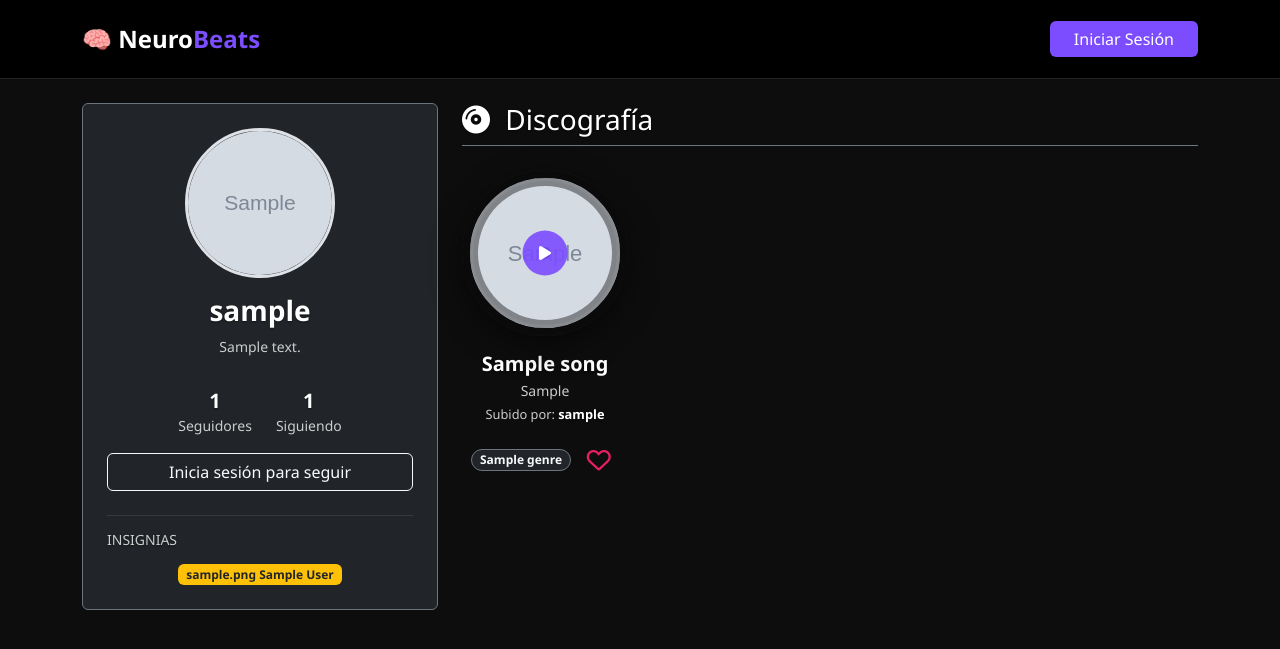
After one commit to TobbenTT/NeuroBeats, a Django app: a page that uses templates/base.html in a window 1280 px wide. The commit adds this page. Shown: the top 649 px of the page. Run offline with Django 5.2, Linux system fonts and the light colour scheme; tables that the repository leaves empty hold one stand-in row (values such as "Sample post"); grey boxes marked "Sample" are stand-in pictures.

Commit message:
Mejoras de Badged

```diff
--- a/config/urls.py
+++ b/config/urls.py
@@ -22,7 +22,7 @@ from django.contrib.auth import views as auth_views
 
 # Importamos vistas de Musica y Usuarios
 from music.views import home, upload_song, rate_song, delete_song, toggle_favorite
-from users.views import profile, edit_profile, create_user_fast, sign_out
+from users.views import profile, edit_profile, create_user_fast, sign_out, public_profile, toggle_follow
 
 
 urlpatterns = [
@@ -49,6 +49,12 @@ urlpatterns = [
 
     # 2. Logout (Usamos nuestra función personalizada)
     path('logout/', sign_out, name='logout'),
+
+    # Ruta para ver perfiles ajenos (ej: /u/anita_pop/)
+    path('u/<str:username>/', public_profile, name='public_profile'),
+
+    # Ruta invisible para el botón seguir
+    path('follow/<int:user_id>/', toggle_follow, name='toggle_follow'),
 ]
 
 
--- a/templates/base.html
+++ b/templates/base.html
@@ -60,6 +60,28 @@
         background-color: #333;
         color: #fff;
     }
+
+    /* --- ARREGLO DEL BOTÓN DE LIKE --- */
+    .btn-favorite {
+        width: 40px;           /* Ancho fijo */
+        height: 40px;          /* Alto fijo */
+        padding: 0;            /* Sin relleno interno */
+        display: flex;         /* Para centrar el icono */
+        align-items: center;   /* Centrado vertical */
+        justify-content: center; /* Centrado horizontal */
+        transition: transform 0.2s ease; /* Un pequeño efecto al hacer clic */
+        border: none !important; /* Asegurar que no tenga borde */
+    }
+
+    .btn-favorite:active {
+        transform: scale(0.9); /* Efecto de "pulsar" al hacer clic */
+    }
+
+    /* Asegurar que el icono tenga el tamaño correcto y no se mueva */
+    .btn-favorite i {
+        font-size: 1.5rem; /* Tamaño fijo para el icono (equivale a fa-lg más o menos) */
+        line-height: 1;
+    }
 </style>
 </head>
 <body>
@@ -89,7 +111,7 @@
                         </ul>
                     </div>
                 {% else %}
-                    <a href="/admin/login/" class="btn btn-neuro px-4">Iniciar Sesión</a>
+                    <a href="{% url 'login' %}" class="btn btn-neuro px-4">Iniciar Sesión</a>
                 {% endif %}
             </div>
         </div>
--- a/templates/partials/song_card.html
+++ b/templates/partials/song_card.html
@@ -3,10 +3,13 @@
 
         <div class="record-player-container mb-3">
             <div class="record" id="record-{{ song.id }}" style="background-image: url('{{ song.cover_image.url }}');"></div>
+
             <div class="center-hole"></div>
+
             <button class="play-btn-center" data-song-id="{{ song.id }}">
                 <i class="fas fa-play"></i>
             </button>
+
             <audio id="audio-{{ song.id }}" preload="none">
                 <source src="{{ song.audio_file.url }}" type="audio/mpeg">
             </audio>
@@ -14,12 +17,22 @@
 
         <div class="text-center w-100 px-2">
             <h5 class="fw-bold text-truncate mb-1" title="{{ song.title }}">{{ song.title }}</h5>
-            <p class="text-secondary small mb-2">{{ song.artist }}</p>
+
+            <p class="text-secondary small mb-1">{{ song.artist }}</p>
+
+            <p class="text-muted small mb-3" style="font-size: 0.8rem;">
+                Subido por:
+                <a href="{% url 'public_profile' song.uploader.username %}" class="text-decoration-none text-info fw-bold hover-link">
+                    {{ song.uploader.username }}
+                </a>
+            </p>
 
             <div class="d-flex justify-content-center gap-2 align-items-center">
-                <span class="badge bg-dark border border-secondary rounded-pill">{{ song.genre.name }}</span>
+                <span class="badge bg-dark border border-secondary rounded-pill text-light">
+                    {{ song.genre.name }}
+                </span>
 
-                <button class="btn btn-sm rounded-circle btn-favorite p-0" data-id="{{ song.id }}" style="border: none;">
+                <button class="btn btn-sm rounded-circle btn-favorite p-0 border-0" data-id="{{ song.id }}">
                     {% if song.id in liked_songs_ids %}
                         <i class="fas fa-heart fa-lg" style="color: #e91e63;"></i>
                     {% else %}
--- /dev/null
+++ b/templates/public_profile.html
@@ -0,0 +1,183 @@
+{% extends 'base.html' %}
+
+{% block content %}
+<style>
+    .record-player-container {
+        position: relative;
+        width: 100%;
+        padding-top: 100%;
+        border-radius: 50%;
+        overflow: hidden;
+        box-shadow: 0 10px 30px rgba(0, 0, 0, 0.5);
+        background-color: #1a1a1a;
+    }
+    .record {
+        position: absolute; top: 0; left: 0; width: 100%; height: 100%;
+        background-size: cover; background-position: center;
+        border-radius: 50%; border: 8px solid #0a0a0a;
+        box-shadow: inset 0 0 0 3px rgba(255,255,255,0.05), inset 0 0 0 8px rgba(0,0,0,0.4);
+        transition: transform 0.5s ease-out;
+    }
+    @keyframes spin { from { transform: rotate(0deg); } to { transform: rotate(360deg); } }
+    .record.spinning { animation: spin 5s linear infinite; }
+
+    .play-btn-center {
+        position: absolute; top: 50%; left: 50%;
+        transform: translate(-50%, -50%);
+        width: 45px; height: 45px;
+        background-color: rgba(124, 77, 255, 0.9);
+        border-radius: 50%; border: none; color: white;
+        display: flex; align-items: center; justify-content: center;
+        cursor: pointer; z-index: 10; transition: all 0.2s;
+    }
+    .play-btn-center:hover { transform: translate(-50%, -50%) scale(1.1); background-color: #7c4dff; }
+    .center-hole {
+        position: absolute; top: 50%; left: 50%; transform: translate(-50%, -50%);
+        width: 12px; height: 12px; background-color: #0a0a0a; border-radius: 50%; z-index: 5;
+    }
+</style>
+
+<div class="row">
+    <div class="col-md-4 mb-4">
+        <div class="card text-center p-4 bg-dark border-secondary position-sticky" style="top: 20px;">
+            <div class="mb-3 position-relative d-inline-block">
+                <img src="{{ profile_user.profile.avatar.url }}" class="rounded-circle border border-3 border-neuro" width="150" height="150" style="object-fit: cover; border-color: #7c4dff;">
+            </div>
+
+            <h3 class="fw-bold text-white">{{ profile_user.username }}</h3>
+            <p class="text-secondary small">{{ profile_user.profile.bio|default:"Amante de la música." }}</p>
+
+            <div class="d-flex justify-content-center gap-4 my-3 text-white">
+                <div class="text-center">
+                    <h5 class="mb-0 fw-bold" id="followers-count">{{ profile_user.profile.followed_by.count }}</h5>
+                    <small class="text-muted">Seguidores</small>
+                </div>
+                <div class="text-center">
+                    <h5 class="mb-0 fw-bold">{{ profile_user.profile.follows.count }}</h5>
+                    <small class="text-muted">Siguiendo</small>
+                </div>
+            </div>
+
+            {% if user.is_authenticated %}
+                <button id="btn-follow"
+                        class="btn w-100 fw-bold {% if is_following %}btn-outline-secondary{% else %}btn-neuro{% endif %}"
+                        data-id="{{ profile_user.id }}">
+                    {% if is_following %}Dejar de Seguir{% else %}Seguir{% endif %}
+                </button>
+            {% else %}
+                <a href="{% url 'login' %}" class="btn btn-outline-light w-100">Inicia sesión para seguir</a>
+            {% endif %}
+
+            <hr class="border-secondary mt-4">
+
+            <h6 class="text-start mb-3 text-uppercase text-muted small">Insignias</h6>
+            <div class="d-flex flex-wrap gap-2 justify-content-center">
+                {% for badge in profile_user.profile.badges.all %}
+                    <span class="badge bg-warning text-dark">
+                        {{ badge.icon_name }} {{ badge.name }}
+                    </span>
+                {% empty %}
+                    <small class="text-muted fst-italic">Sin insignias aún.</small>
+                {% endfor %}
+            </div>
+        </div>
+    </div>
+
+    <div class="col-md-8">
+        <h3 class="mb-4 border-bottom pb-2 border-secondary text-white">
+            <i class="fas fa-compact-disc me-2"></i> Discografía
+        </h3>
+
+        <div class="row">
+            {% for song in songs %}
+                {% include 'partials/song_card.html' %}
+            {% empty %}
+                <div class="col-12 alert alert-dark text-center">
+                    Este usuario aún no ha subido música.
+                </div>
+            {% endfor %}
+        </div>
+    </div>
+</div>
+
+<script>
+    document.addEventListener('DOMContentLoaded', function() {
+        // 1. Lógica de Seguir
+        const btnFollow = document.getElementById('btn-follow');
+        const counter = document.getElementById('followers-count');
+
+        if(btnFollow){
+            btnFollow.addEventListener('click', function() {
+                const userId = this.dataset.id;
+                fetch(`/follow/${userId}/`)
+                .then(r => r.json())
+                .then(data => {
+                    if(data.following) {
+                        this.textContent = "Dejar de Seguir";
+                        this.classList.remove('btn-neuro');
+                        this.classList.add('btn-outline-secondary');
+                    } else {
+                        this.textContent = "Seguir";
+                        this.classList.remove('btn-outline-secondary');
+                        this.classList.add('btn-neuro');
+                    }
+                    counter.textContent = data.followers_count;
+                });
+            });
+        }
+
+        // 2. Lógica del Reproductor (La que faltaba)
+        const playButtons = document.querySelectorAll('.play-btn-center');
+        let currentlyPlayingAudio = null;
+        let currentlySpinningRecord = null;
+        let currentPlayBtn = null;
+
+        playButtons.forEach(btn => {
+            btn.addEventListener('click', function() {
+                const songId = this.dataset.songId;
+                const audio = document.getElementById(`audio-${songId}`);
+                const record = document.getElementById(`record-${songId}`);
+                const icon = this.querySelector('i');
+
+                if (currentlyPlayingAudio && currentlyPlayingAudio !== audio) {
+                    currentlyPlayingAudio.pause();
+                    currentlySpinningRecord.classList.remove('spinning');
+                    currentPlayBtn.querySelector('i').classList.remove('fa-pause');
+                    currentPlayBtn.querySelector('i').classList.add('fa-play');
+                }
+
+                if (audio.paused) {
+                    audio.play();
+                    record.classList.add('spinning');
+                    icon.classList.remove('fa-play').add('fa-pause');
+                    currentlyPlayingAudio = audio;
+                    currentlySpinningRecord = record;
+                    currentPlayBtn = this;
+                } else {
+                    audio.pause();
+                    record.classList.remove('spinning');
+                    icon.classList.remove('fa-pause').add('fa-play');
+                    currentlyPlayingAudio = null;
+                }
+                audio.onended = () => {
+                    record.classList.remove('spinning');
+                    icon.classList.remove('fa-pause').add('fa-play');
+                    currentlyPlayingAudio = null;
+                };
+            });
+        });
+
+        // 3. Lógica de Likes
+        const favButtons = document.querySelectorAll('.btn-favorite');
+        favButtons.forEach(btn => {
+            btn.addEventListener('click', function() {
+                const songId = this.dataset.id;
+                const icon = this.querySelector('i');
+                if (icon.classList.contains('far')) icon.classList.remove('far').add('fas');
+                else icon.classList.remove('fas').add('far');
+                fetch(`/favorite/${songId}/`);
+            });
+        });
+    });
+</script>
+{% endblock %}
--- a/users/views.py
+++ b/users/views.py
@@ -1,5 +1,7 @@
-from django.shortcuts import render, redirect
+from django.shortcuts import render, redirect, get_object_or_404
 from django.contrib.auth.decorators import login_required
+from django.http import JsonResponse
+from django.contrib.auth.models import User
 from music.models import Song
 from .forms import ProfileUpdateForm
 from django.contrib.auth.forms import UserCreationForm
@@ -50,3 +52,50 @@ def create_user_fast(request):
 def sign_out(request):
     logout(request)
     return redirect('login')  # Nos manda a la página de inicio de sesión
+
+def public_profile(request, username):
+    user_obj = get_object_or_404(User, username=username)
+
+    if request.user.is_authenticated and request.user == user_obj:
+        return redirect('profile')
+
+    songs = Song.objects.filter(uploader=user_obj).order_by('-created_at')
+
+    is_following = False
+    liked_songs_ids = []  # <--- AGREGAMOS ESTO
+
+    if request.user.is_authenticated:
+        is_following = request.user.profile.follows.filter(id=user_obj.profile.id).exists()
+        # Obtenemos los likes del visitante para pintar los corazones
+        liked_songs_ids = request.user.favorites.values_list('song_id', flat=True)
+
+    return render(request, 'public_profile.html', {
+        'profile_user': user_obj,
+        'songs': songs,
+        'is_following': is_following,
+        'liked_songs_ids': liked_songs_ids  # <--- Y LO PASAMOS AQUÍ
+    })
+
+# 3. Lógica del Botón Seguir (AJAX)
+@login_required
+def toggle_follow(request, user_id):
+    target_user = get_object_or_404(User, id=user_id)
+    my_profile = request.user.profile
+    target_profile = target_user.profile
+
+    # No puedes seguirte a ti mismo
+    if request.user == target_user:
+        return JsonResponse({'status': 'error'})
+
+    # Lógica de Toggle
+    if my_profile.follows.filter(id=target_profile.id).exists():
+        my_profile.follows.remove(target_profile) # Dejar de seguir
+        following = False
+    else:
+        my_profile.follows.add(target_profile) # Seguir
+        following = True
+
+    return JsonResponse({
+        'following': following,
+        'followers_count': target_profile.followed_by.count()
+    })
```
Also changed, not shown: music/views.py (+15 -1 lines), templates/home.html (+15 -7 lines), users/utils.py (added, +41 -0 lines).
